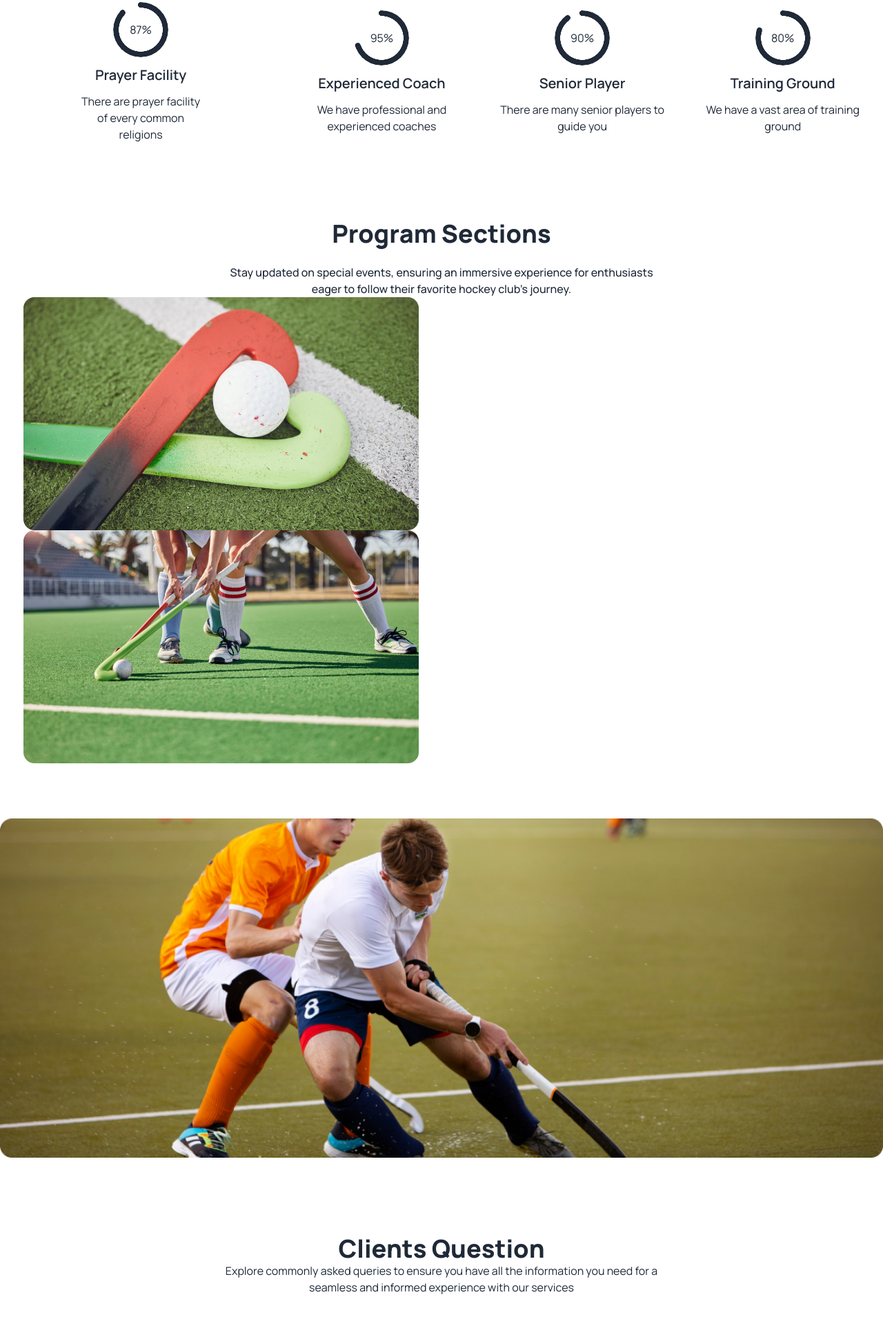
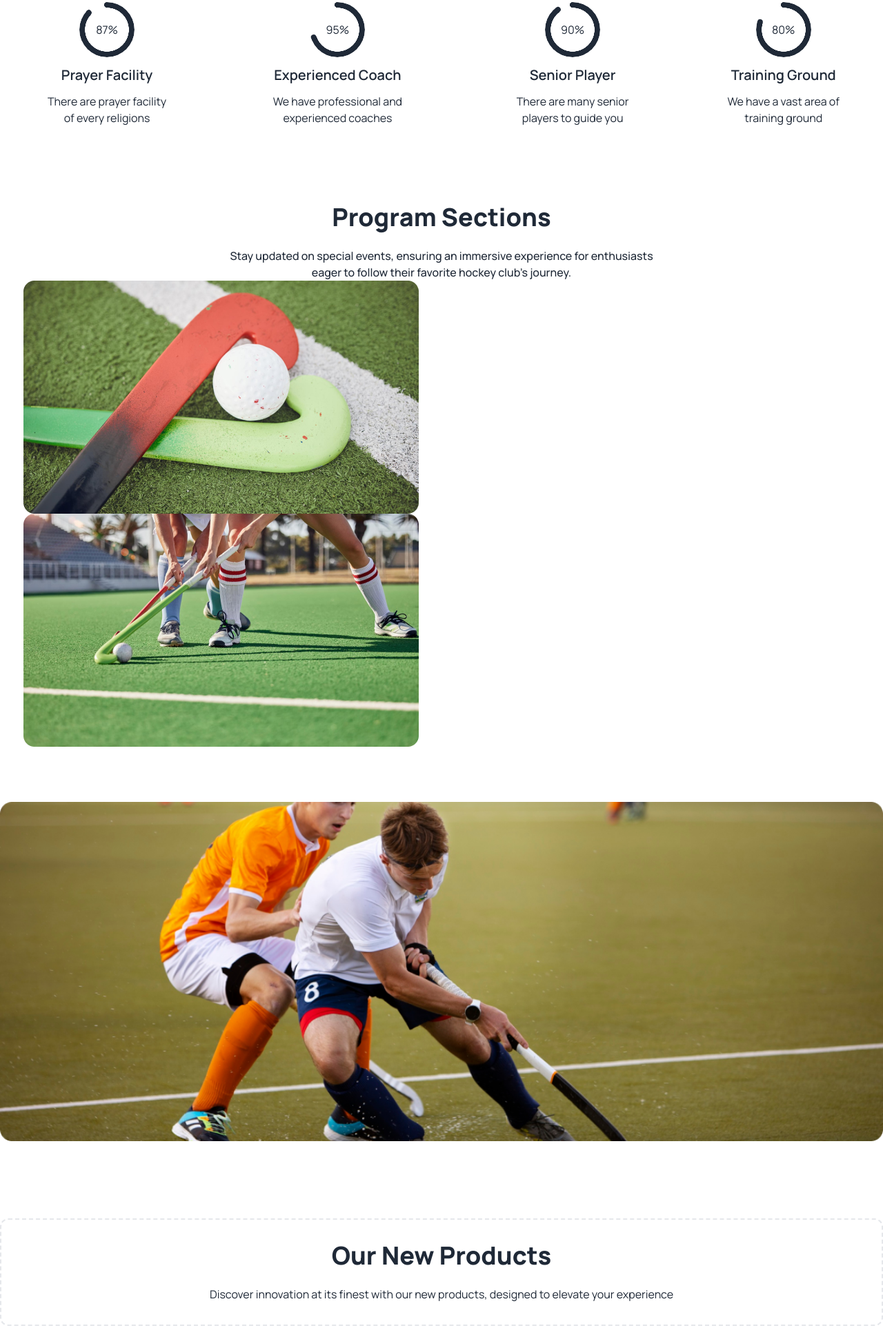
Before and after one commit to ulfat1234/B9A3-Hockeys, a plain HTML site: page index.html in a window 1280 px wide. Shown: the part 1049-2975 px from the top of the page at 69% size. Drawn offline with nearby package versions, Linux system fonts and the light colour scheme.

Commit message:
fixed some bugs

```diff
--- a/index.html
+++ b/index.html
@@ -64,7 +64,7 @@
         <div class="carousel w-full my-11 h-[550px] rounded-2xl">
             <!-- slide 1 -->
             <div id="slide1" class="carousel-item relative w-full">
-                <img src="/images//1.png" class="w-full" />
+                <img src="./images//1.png" class="w-full" />
                 <div
                     class="absolute space-x-4 top-96  justify-between transform -translate-y-1/2 left-5 right-5 top-1/2">
                     <a href="#slide3" class="btn btn-circle">❮</a>
@@ -73,7 +73,7 @@
             </div>
             <!-- slide 2 -->
             <div id="slide2" class="carousel-item relative w-full">
-                <img src="/images//2.png" class="w-full" />
+                <img src="./images//2.png" class="w-full" />
                 <div
                     class="absolute space-x-4 top-96 justify-between transform -translate-y-1/2 left-5 right-5 top-1/2">
                     <a href="#slide1" class="btn btn-circle">❮</a>
@@ -82,7 +82,7 @@
             </div>
             <!-- slide 3 -->
             <div id="slide3" class="carousel-item relative w-full">
-                <img src="/images//3.png" class="w-full" />
+                <img src="./images//3.png" class="w-full" />
                 <div
                     class="absolute space-x-4 top-96 justify-between transform -translate-y-1/2 left-5 right-5 top-1/2">
                     <a href="#slide2" class="btn btn-circle">❮</a>
@@ -108,22 +108,22 @@
                 <div class="flex flex-col justify-center items-center gap-3">
                     <div class="radial-progress" style="--value:87;" role="progressbar">87%</div>
                     <h5 class="text-xl font-semibold">Prayer Facility</h5>
-                    <p class="w-[50%] text-center">There are prayer facility of every common religions</p>
+                    <p class="w-[60%] text-center">There are prayer facility of every religions</p>
                 </div>
                 <div class="flex flex-col justify-center items-center gap-3">
                     <div class="radial-progress" style="--value:70;" role="progressbar">95%</div>
                     <h5 class="text-xl font-semibold">Experienced Coach</h5>
-                    <p class="w-[250px] text-center">We have professional and experienced coaches</p>
+                    <p class="w-[60%] text-center">We have professional and experienced coaches</p>
                 </div>
                 <div class="flex flex-col justify-center items-center gap-3">
                     <div class="radial-progress" style="--value:90;" role="progressbar">90%</div>
                     <h5 class="text-xl font-semibold">Senior Player</h5>
-                    <p class="w-[250px] text-center">There are many senior players to guide you</p>
+                    <p class="w-[60%] text-center">There are many senior players to guide you</p>
                 </div>
                 <div class="flex flex-col justify-center items-center gap-3">
                     <div class="radial-progress" style="--value:80;" role="progressbar">80%</div>
                     <h5 class="text-xl font-semibold">Training Ground</h5>
-                    <p class="w-[250px] text-center">We have a vast area of training ground</p>
+                    <p class="w-[60%] text-center">We have a vast area of training ground</p>
                 </div>
             </div>
         </section>
@@ -145,6 +145,16 @@
                 <div class="col-span-2">
                     <img class="mx-auto  w-full" src="./Images/4.png" alt="">
                 </div>
+            </div>
+        </section>
+
+        <!-- Our New Products -->
+        <section>
+            <div class=" mb-9 border-dashed border-2 border-inherit rounded-xl p-8">
+                <h1 class="text-center font-extrabold text-4xl mb-6">Our New Products</h1>
+                <p class="text-center ">
+                    Discover innovation at its finest with our new products, designed to elevate your experience
+                </p>
             </div>
         </section>
 
```
